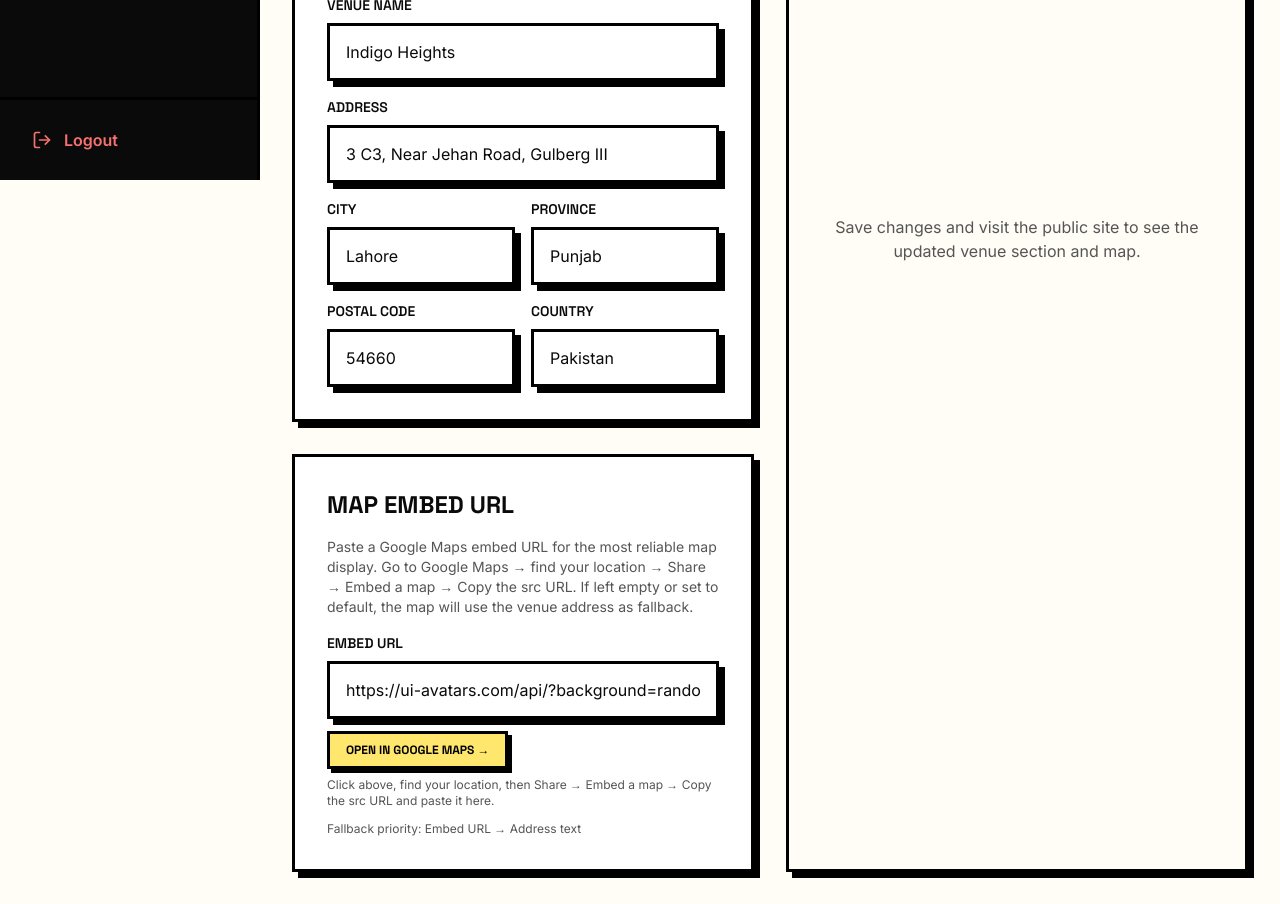
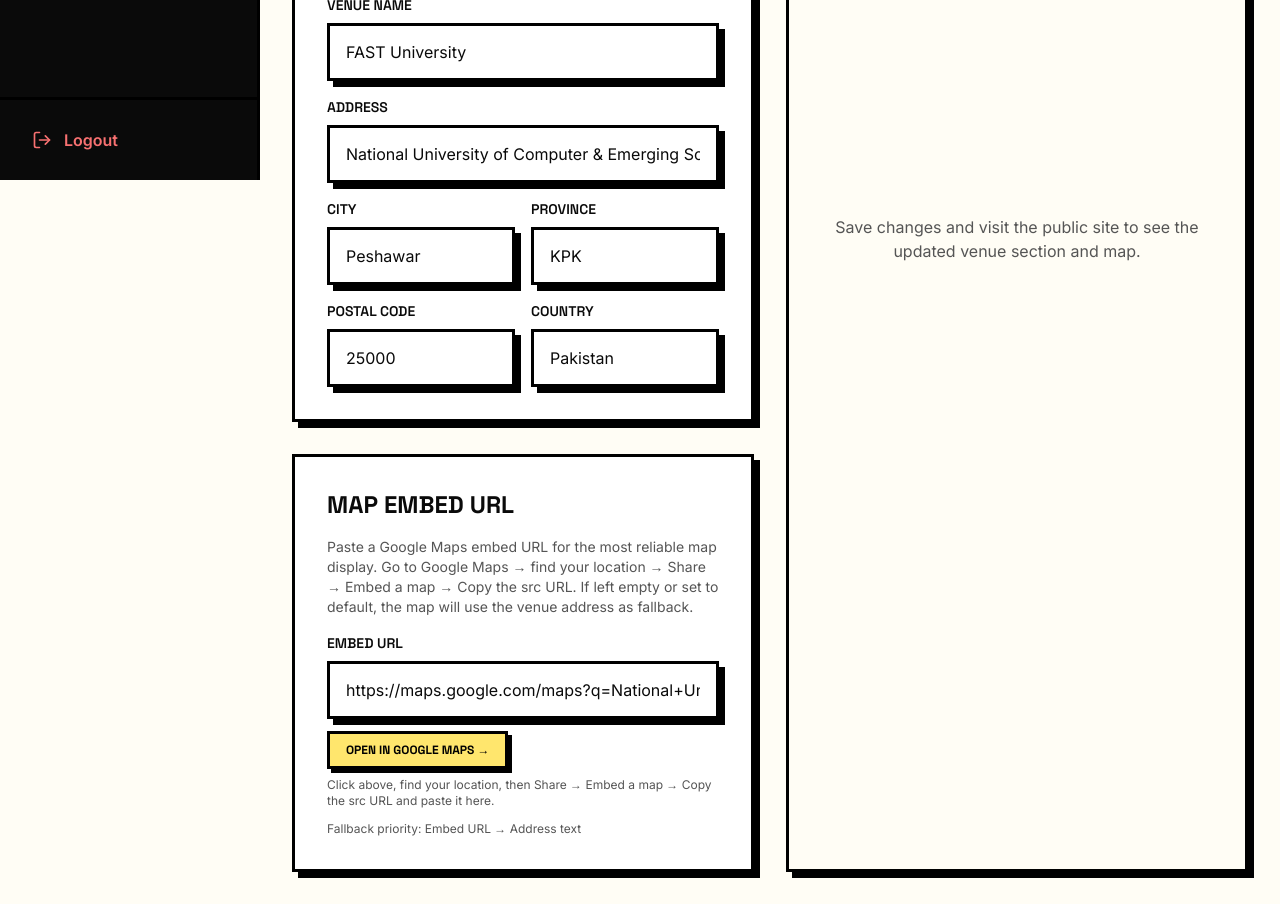
Before and after one commit to abdulmueezdev/aws-community-day-2026, a React (Vite) app: page /admin/venue in a window 1280 px wide. Shown: the part 620-1524 px from the top of the page. Built offline with nearby package versions, Linux system fonts and the light colour scheme.

Commit message:
8.5l-fix: fix broken symlinks — replace npm installs with hub symlinks

```diff
--- a/src/data/siteData.ts
+++ b/src/data/siteData.ts
@@ -98,15 +98,15 @@
     secondaryButtonText: "REGISTRATION CLOSED",
     secondaryButtonDisabled: true,
     secondaryButtonLink: "#",
-    venueName: "Indigo Heights",
-    venueAddress: "3 C3, Near Jehan Road, Gulberg III",
-    venueCity: "Lahore",
-    venueProvince: "Punjab",
-    venuePostalCode: "54660",
+    venueName: "FAST University",
+    venueAddress: "National University of Computer & Emerging Sciences - FAST Peshawar Campus",
+    venueCity: "Peshawar",
+    venueProvince: "KPK",
+    venuePostalCode: "25000",
     venueCountry: "Pakistan",
-    venueMapEmbedUrl: "https://ui-avatars.com/api/?background=random&size=400&name=Map+Embed",
-    venueLatitude: 31.5204,
-    venueLongitude: 74.3587,
+    venueMapEmbedUrl: "https://maps.google.com/maps?q=National+University+of+Computer+%26+Emerging+Sciences+-+FAST+Peshawar+Campus,+Peshawar,+Pakistan&t=&z=16&ie=UTF8&iwloc=&output=embed",
+    venueLatitude: 33.980304,
+    venueLongitude: 71.4276552,
   },
   speakers: [
     {
```
